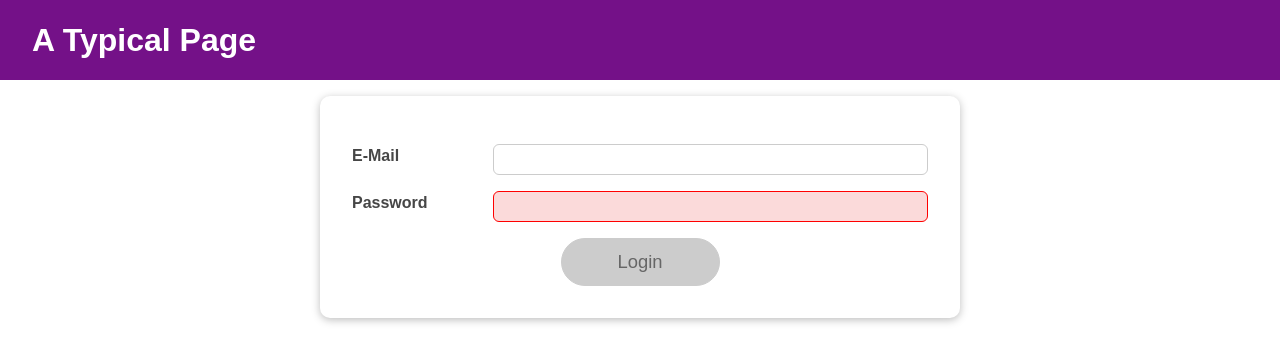
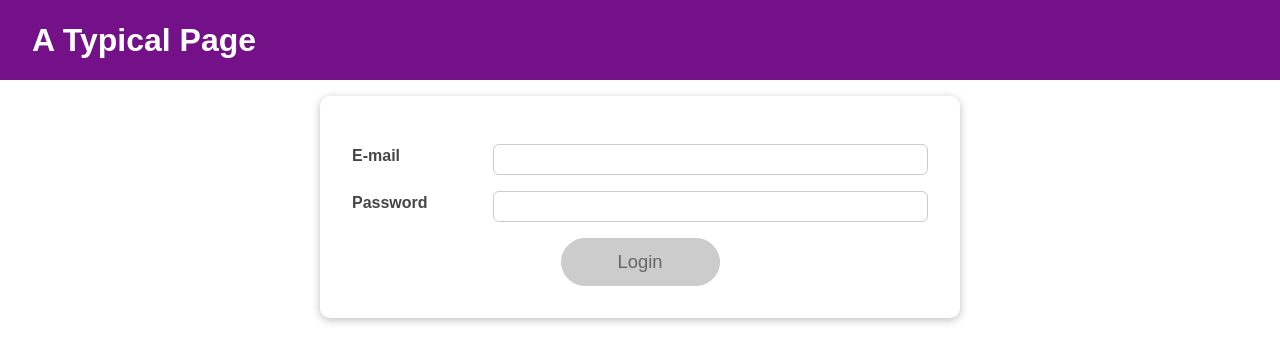
Before and after one commit to eduardoquerido/react-project2, a React (Create React App) app in the folder project-demo-3/: page / in a window 1280 px wide. Shown: the top 362 px of the page. Built offline with nearby package versions, Linux system fonts and the light colour scheme.

Commit message:
Refactoring an Input Component

```diff
--- a/project-demo-3/src/components/Login/Login.js
+++ b/project-demo-3/src/components/Login/Login.js
@@ -4,6 +4,7 @@ import Card from "../UI/Card/Card";
 import classes from "./Login.module.css";
 import Button from "../UI/Button/Button";
 import AuthContext from "../../store/auth-context";
+import Input from "../UI/Input/Input";
 
 const emailReducer = (state, action) => {
   if (action.type === "USER_INPUT") {
@@ -97,34 +98,24 @@ const Login = (props) => {
   return (
     <Card className={classes.login}>
       <form onSubmit={submitHandler}>
-        <div
-          className={`${classes.control} ${
-            emailState.isValid === false ? classes.invalid : ""
-          }`}
-        >
-          <label htmlFor="email">E-Mail</label>
-          <input
+        <Input
+          id="email"
+          label="E-mail"
           type="email"
-            id="email"
+          isValid={emailIsValid}
           value={emailState.value}
           onChange={emailChangeHandler}
           onBlur={validateEmailHandler}
         />
-        </div>
-        <div
-          className={`${classes.control} ${
-            !passwordState.isValid ? classes.invalid : ""
-          }`}
-        >
-          <label htmlFor="password">Password</label>
-          <input
+        <Input
+          id="password"
+          label="Password"
           type="password"
-            id="password"
+          isValid={passwordIsValid}
           value={passwordState.value}
           onChange={passwordChangeHandler}
           onBlur={validatePasswordHandler}
         />
-        </div>
         <div className={classes.actions}>
           <Button type="submit" className={classes.btn} disabled={!formIsValid}>
             Login
--- a/project-demo-3/src/components/Login/Login.module.css
+++ b/project-demo-3/src/components/Login/Login.module.css
@@ -5,52 +5,6 @@
   padding: 2rem;
 }
 
-.control {
-  margin: 1rem 0;
-  display: flex;
-  align-items: stretch;
-  flex-direction: column;
-}
-
-.control label,
-.control input {
-  display: block;
-}
-
-.control label {
-  font-weight: bold;
-  flex: 1;
-  color: #464646;
-  margin-bottom: 0.5rem;
-}
-
-.control input {
-  flex: 3;
-  font: inherit;
-  padding: 0.35rem 0.35rem;
-  border-radius: 6px;
-  border: 1px solid #ccc;
-}
-
-.control input:focus {
-  outline: none;
-  border-color: #4f005f;
-  background: #f6dbfc;
-}
-
-.control.invalid input {
-  border-color: red;
-  background: #fbdada;
-}
-
 .actions {
   text-align: center;
 }
-
-@media (min-width: 768px) {
-  .control {
-    align-items: center;
-    flex-direction: row;
-  }
-
-}
--- /dev/null
+++ b/project-demo-3/src/components/UI/Input/Input.js
@@ -0,0 +1,22 @@
+import React from "react";
+import classes from "./Input.module.css";
+const Input = (props) => {
+  return (
+    <div
+      className={`${classes.control} ${
+        props.isValid === false ? classes.invalid : ""
+      }`}
+    >
+      <label htmlFor={props.id}>{props.label}</label>
+      <input
+        type={props.type}
+        id={props.id}
+        value={props.value}
+        onChange={props.onChange}
+        onBlur={props.onBlur}
+      />
+    </div>
+  );
+};
+
+export default Input;
--- /dev/null
+++ b/project-demo-3/src/components/UI/Input/Input.module.css
@@ -0,0 +1,46 @@
+.control {
+    margin: 1rem 0;
+    display: flex;
+    align-items: stretch;
+    flex-direction: column;
+  }
+
+  .control label,
+  .control input {
+    display: block;
+  }
+
+  .control label {
+    font-weight: bold;
+    flex: 1;
+    color: #464646;
+    margin-bottom: 0.5rem;
+  }
+
+  .control input {
+    flex: 3;
+    font: inherit;
+    padding: 0.35rem 0.35rem;
+    border-radius: 6px;
+    border: 1px solid #ccc;
+  }
+
+  .control input:focus {
+    outline: none;
+    border-color: #4f005f;
+    background: #f6dbfc;
+  }
+
+  .control.invalid input {
+    border-color: red;
+    background: #fbdada;
+  }
+
+
+@media (min-width: 768px) {
+    .control {
+      align-items: center;
+      flex-direction: row;
+    }
+
+  }
```
Lines whose indentation alone changed are shown as unchanged.
